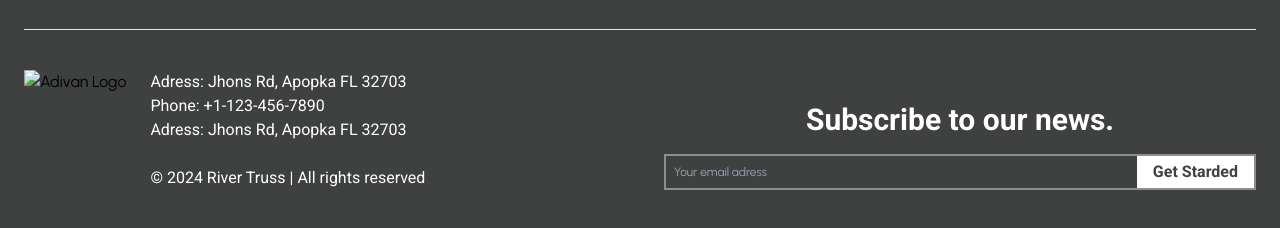
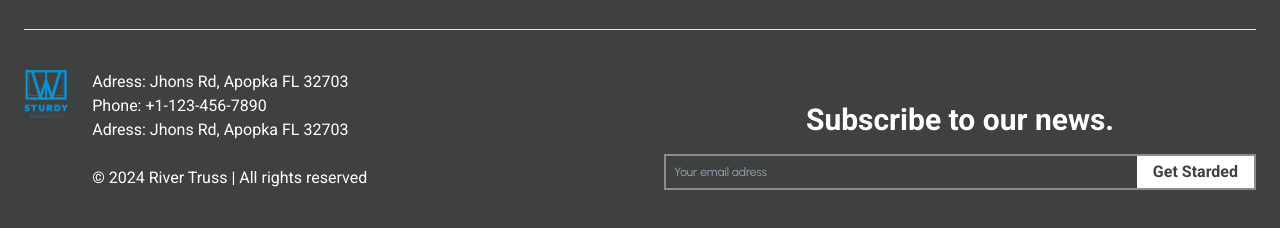
Before and after one commit to blodbathx/3, an Astro site in the folder 10-villagio/: page / in a window 1280 px wide. Shown: the part 3993-4221 px from the top of the page. Built offline with nearby package versions, Linux system fonts and the light colour scheme; Astro itself is replaced by a stand-in of ours; a web font is replaced by a local one.

Commit message:
update sturyd

```diff
--- a/10-villagio/src/components/AppFooter.astro
+++ b/10-villagio/src/components/AppFooter.astro
@@ -83,7 +83,7 @@ import Container from './Container.astro';
 
       <div class="grid max-lg:grid-cols-1 grid-cols-2 gap-12 pt-10">
         <div class="flex gap-6 max-lg:justify-center">
-          <img src="/" class="h-12" alt="Adivan Logo" />
+          <img src="/images/sturdy2.png" class="h-12" alt="Adivan Logo" />
           <div class="text-white font-light font-sans">
             <p>Adress: Jhons Rd, Apopka FL 32703</p>
             <p>Phone: +1-123-456-7890</p>
```
